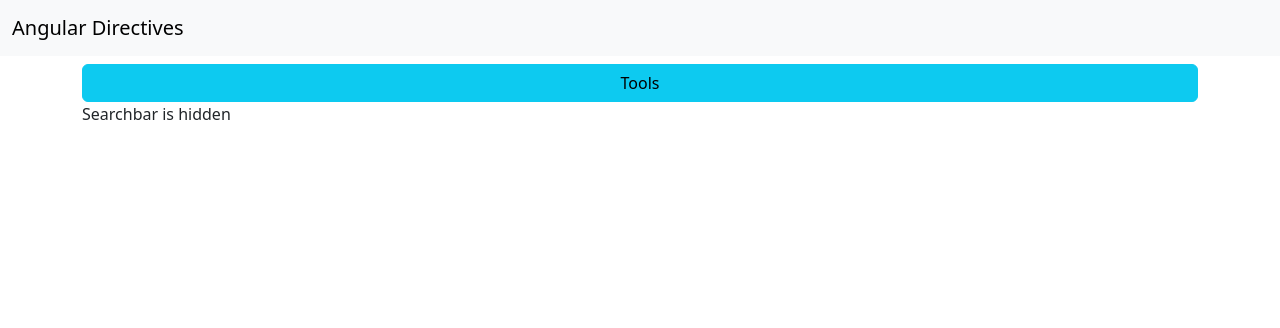
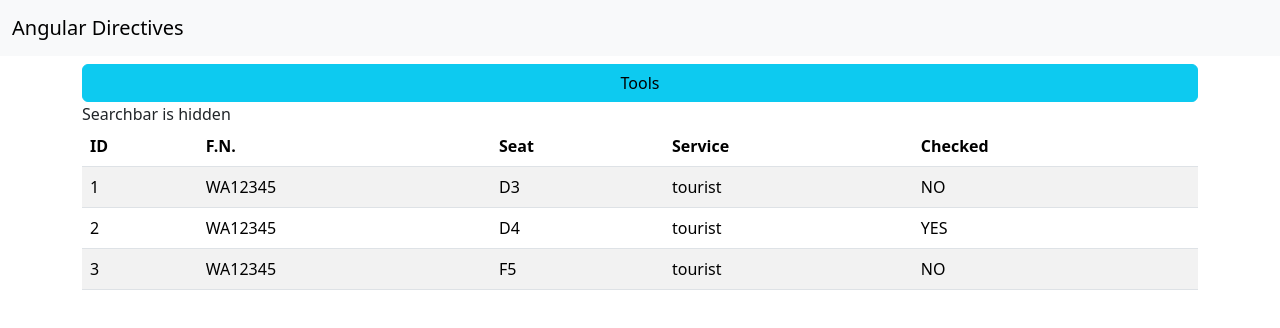
Before and after one commit to Training360/Angular-basic-2023-http, an Angular app: page / in a window 1280 px wide. Shown: the top 328 px of the page. Built offline with nearby package versions, Linux system fonts and the light colour scheme.

Commit message:
start lesson-05

```diff
--- a/src/app/app.component.html
+++ b/src/app/app.component.html
@@ -24,12 +24,27 @@
 <div class="container">
   <div class="row">
     <div class="col-12">
-      <table>
+      <table class="table table-striped">
         <thead>
-          <tr></tr>
+          <tr>
+            <th>ID</th>
+            <th>F.N.</th>
+            <th>Seat</th>
+            <th>Service</th>
+            <th>Checked</th>
+          </tr>
         </thead>
         <tbody>
-          <tr></tr>
+          <tr *ngFor="let ticket of tickets">
+            <td>{{ ticket.id }}</td>
+            <td>{{ ticket.flightNumber }}</td>
+            <td>{{ ticket.seat }}</td>
+            <td>{{ ticket.service }}</td>
+            <td>
+              <span *ngIf="ticket.checked; else no">YES</span>
+              <ng-template #no>NO</ng-template>
+            </td>
+          </tr>
         </tbody>
       </table>
     </div>
--- a/src/app/app.component.ts
+++ b/src/app/app.component.ts
@@ -1,4 +1,5 @@
 import { Component } from '@angular/core';
+import { Ticket } from './model/ticket';
 
 @Component({
   selector: 'app-root',
@@ -10,6 +11,30 @@ export class AppComponent {
 
   isSearchBarVisible: boolean = false;
 
+  tickets: Ticket[] = [
+    {
+      id: 1,
+      checked: false,
+      flightNumber: 'WA12345',
+      seat: 'D3',
+      service: 'tourist',
+    },
+    {
+      id: 2,
+      checked: true,
+      flightNumber: 'WA12345',
+      seat: 'D4',
+      service: 'tourist',
+    },
+    {
+      id: 3,
+      checked: false,
+      flightNumber: 'WA12345',
+      seat: 'F5',
+      service: 'tourist',
+    },
+  ];
+
   toggleSearchBar(): void {
     this.isSearchBarVisible = !this.isSearchBarVisible;
   }
--- a/src/app/app.module.ts
+++ b/src/app/app.module.ts
@@ -5,11 +5,13 @@ import { AppRoutingModule } from './app-routing.module';
 import { AppComponent } from './app.component';
 import { BrowserAnimationsModule } from '@angular/platform-browser/animations';
 import { NavComponent } from './common/nav/nav.component';
+import { BtnGroupComponent } from './common/btn-group/btn-group.component';
 
 @NgModule({
   declarations: [
     AppComponent,
-    NavComponent
+    NavComponent,
+    BtnGroupComponent
   ],
   imports: [
     BrowserModule,
--- /dev/null
+++ b/src/app/common/btn-group/btn-group.component.html
@@ -0,0 +1 @@
+<p>btn-group works!</p>
--- /dev/null
+++ b/src/app/model/ticket.ts
@@ -0,0 +1,7 @@
+export class Ticket {
+  id: number = 0;
+  flightNumber: string = '';
+  seat: string = '';
+  service: 'tourist' | 'business' | 'economy' = 'economy';
+  checked: boolean = false;
+}
```
Also changed, not shown: src/app/common/btn-group/btn-group.component.ts (added, +10 -0 lines), src/app/common/btn-group/btn-group.component.scss (added), 2 other files (tests, documents, lock files or other folders).
